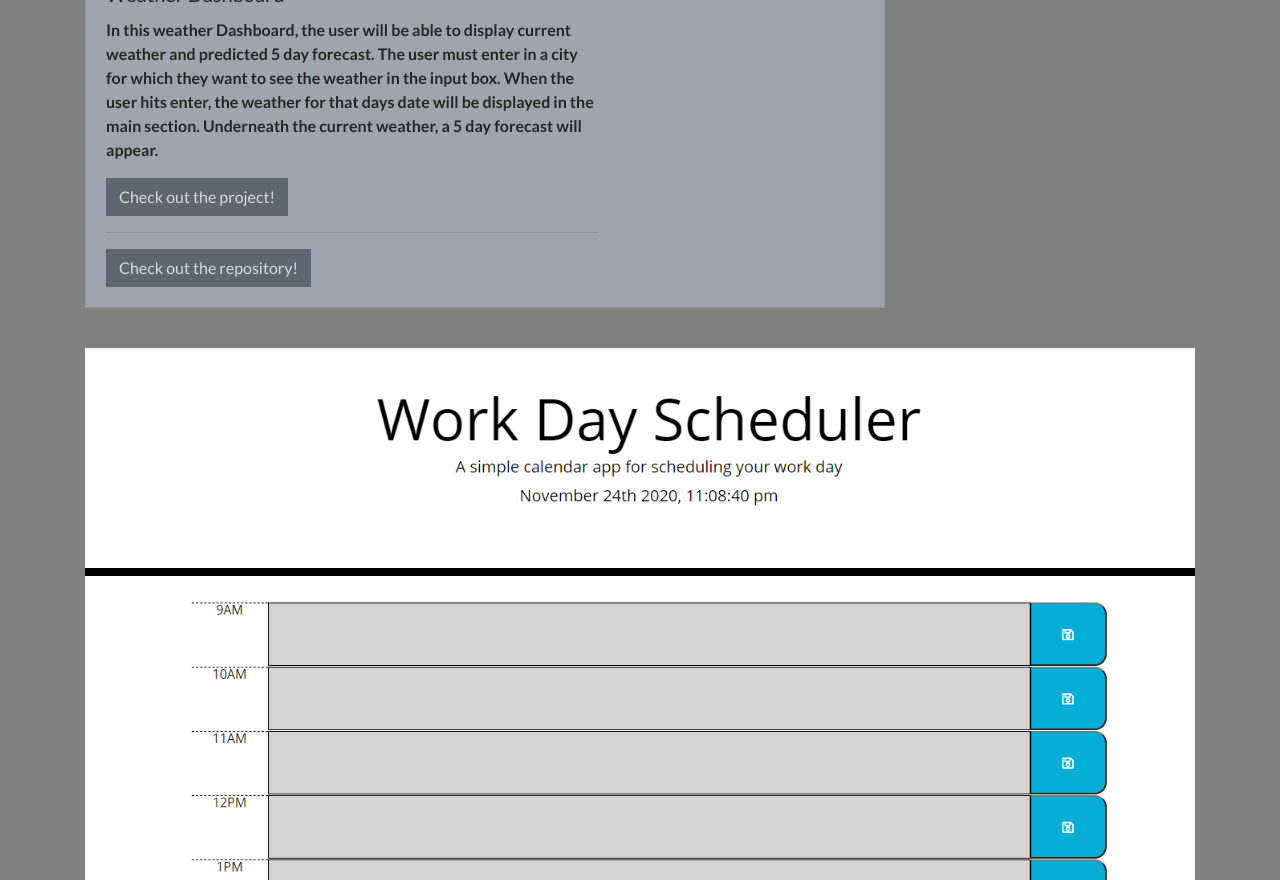
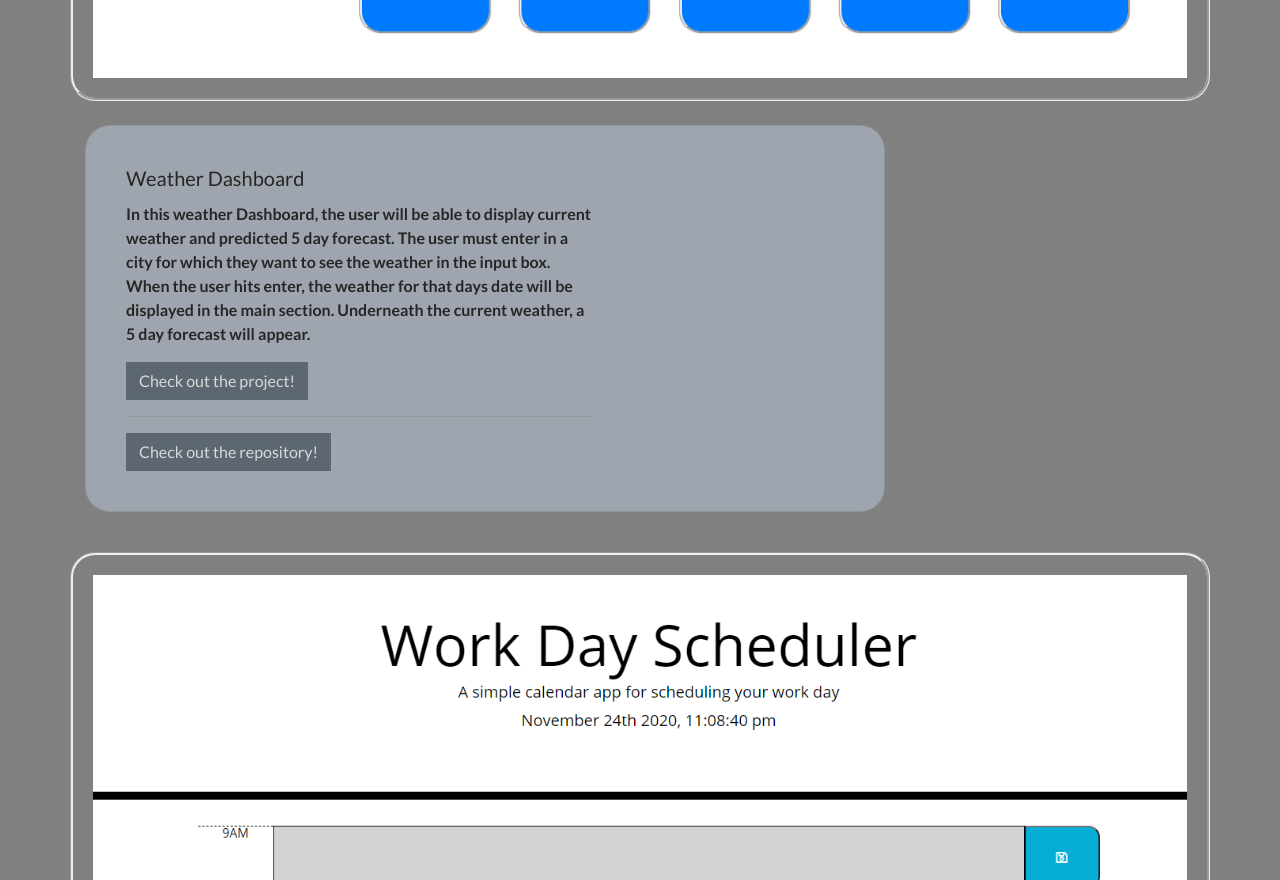
Before and after one commit to oballematt/reactportfolio, a React (Create React App) app: page /portfolio in a window 1280 px wide. Shown: the part 1920-2800 px from the top of the page. Built offline with nearby package versions, Linux system fonts and the light colour scheme.

Commit message:
updating style

```diff
--- a/src/components/project/index.js
+++ b/src/components/project/index.js
@@ -5,15 +5,16 @@ function Project(props) {
     return (
         <>
             <div className="row">
-                <div className="col-md-12">
-                        <img src={props.img} class="card-img" alt="project" />
-                        <div class="card-img-overlay">
+                <div className="col-md-12 round">
+                        <img src={props.img} className="card-img" alt="project" />
+                        <div className="card-img-overlay">
                         </div>
                 </div>
             </div>
+            <br/>
             <div className="row">
                 <div className="col-md-12">
-                    <div className="card mb-3 bg-light text-black opacity" style={{ maxWidth: 800 }}>
+                    <div className="card mb-3 bg-light text-black opacity round" style={{ maxWidth: 800 }}>
                         <div className="row no-gutters">
                             <div className="col-md-8">
                                 <div className="card-body">
--- a/src/index.css
+++ b/src/index.css
@@ -36,3 +36,9 @@ img{
 #fontStyle{
   line-height: 40px;
 }
+
+.round {
+  border-radius: 25px;
+  padding: 20px;
+  border-style: groove;
+}
```
